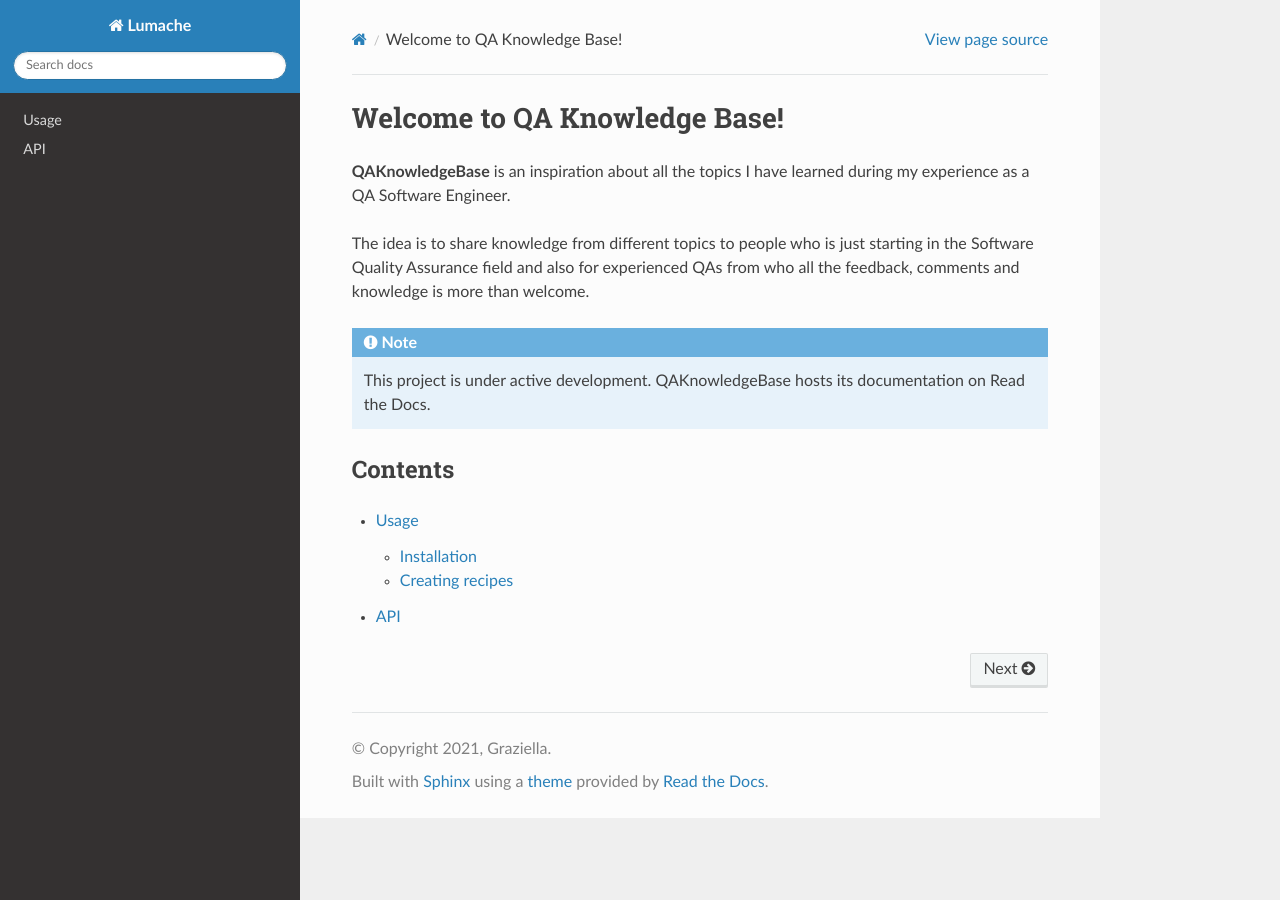
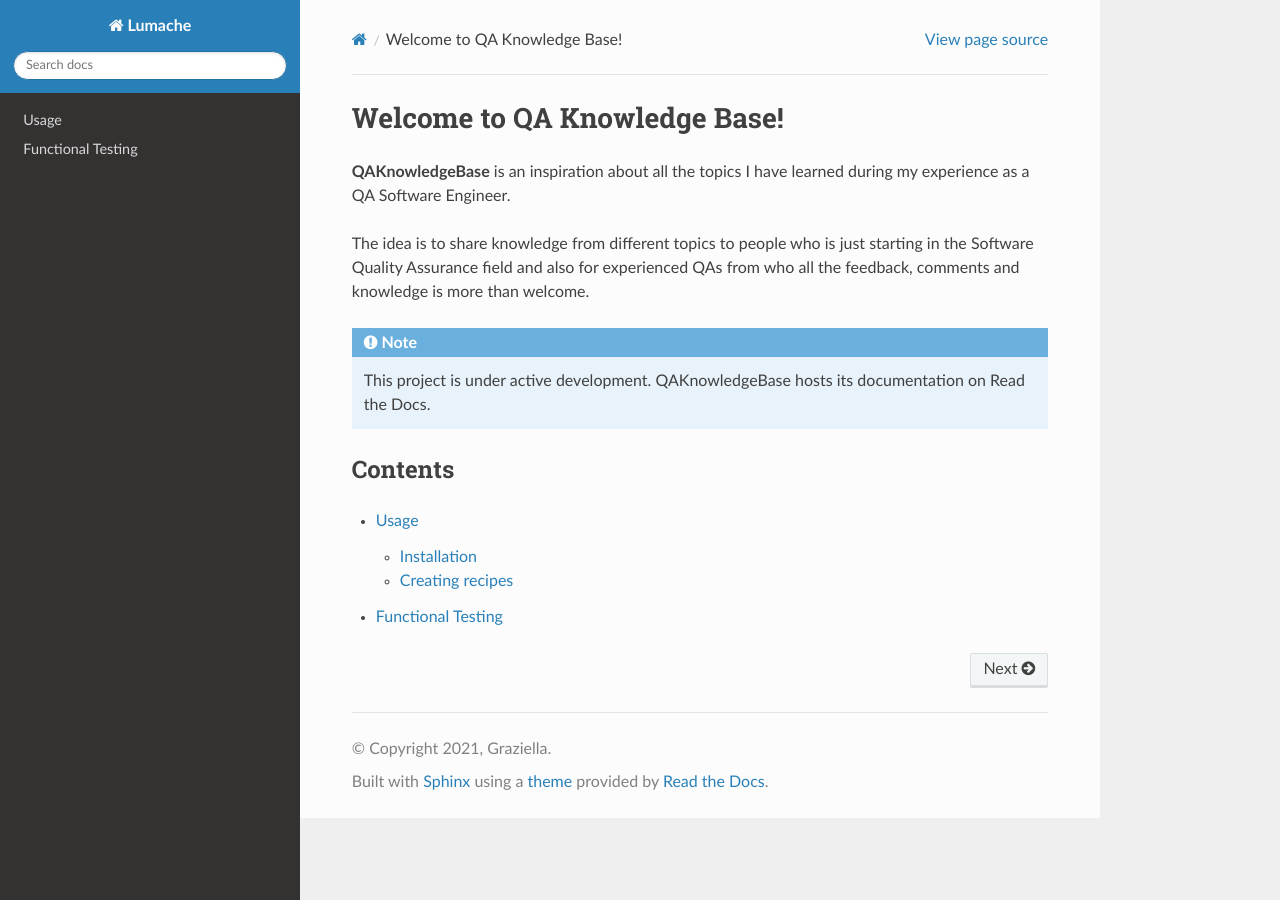
Before and after one commit to LeidyGil/QAKnowledgeBase, a Sphinx documentation site: the page built from docs/source/index.rst, in a window 1280 px wide. Built offline with Sphinx 7.4.7 and the Read the Docs theme 3.1.0, drawn with Linux system fonts in a browser that asks for light colours.

```diff
--- a/docs/source/api.rst
+++ b/docs/source/api.rst
@@ -1,5 +1,9 @@
-API
-===
+Functional Testing
+===================
+
+:ref:`UI`
+
+:ref:`Backend`
 
 .. autosummary::
    :toctree: generated
```
